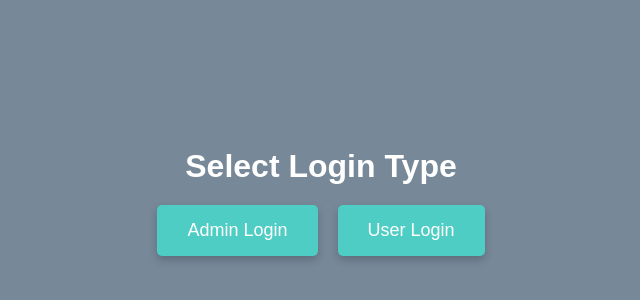
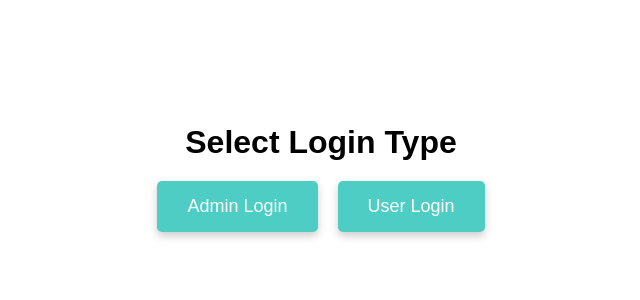
Before and after one commit to durgaprasad-potabathula/Employee-Management-System, a React (Vite) app: page /login in a window 1280 px wide. Shown: the part 218-518 px from the top of the page, without its empty margins (319-959 px from the left). Built offline with nearby package versions, Linux system fonts and the light colour scheme.

Commit message:
Modify Login styles for better visual design
Updated styles for Login component to improve appearance.

```diff
--- a/src/components/styles/Login.module.css
+++ b/src/components/styles/Login.module.css
@@ -3,10 +3,9 @@
   flex-direction: column;
   align-items: center;
   justify-content: center;
-  min-height: 100vh;
-  /* background: linear-gradient(135deg, #c40cd8 0%, #f5576c 100%); */
-  background-color: lightslategray;
-  color: white;
+  min-height: 94vh;
+  background-color: white;
+  color: black;
   font-family: 'Arial', sans-serif;
   padding: 20px;
 }
```
